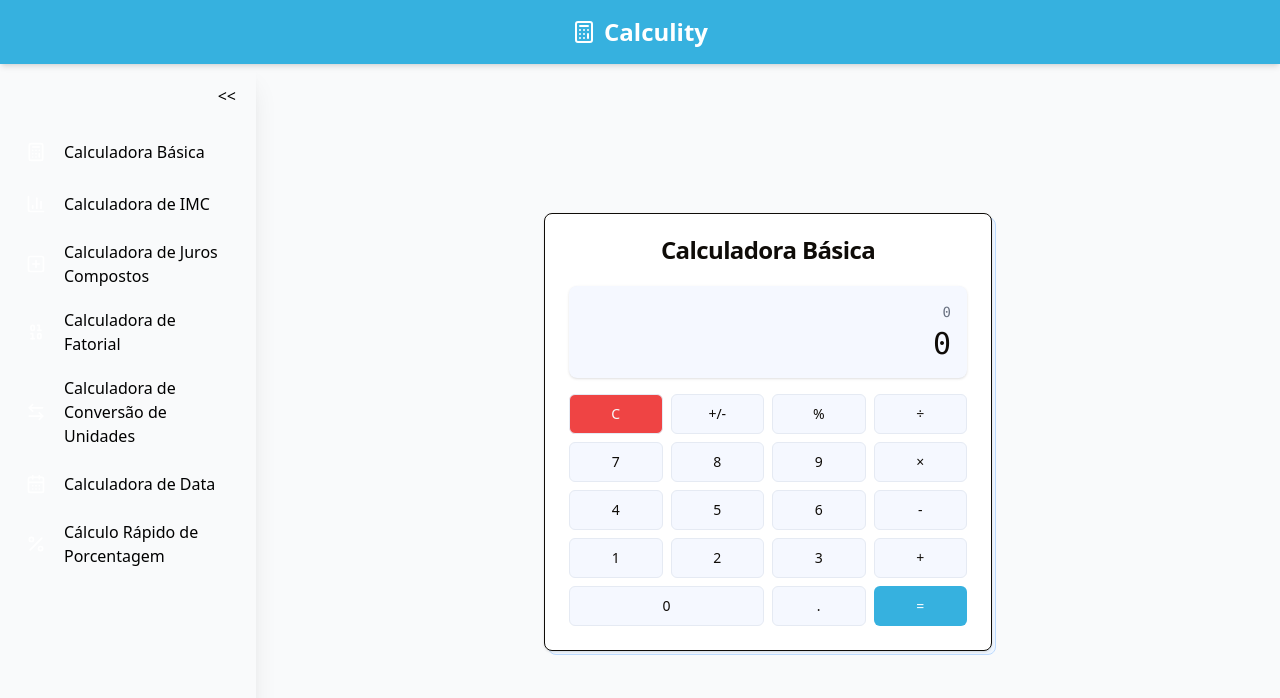
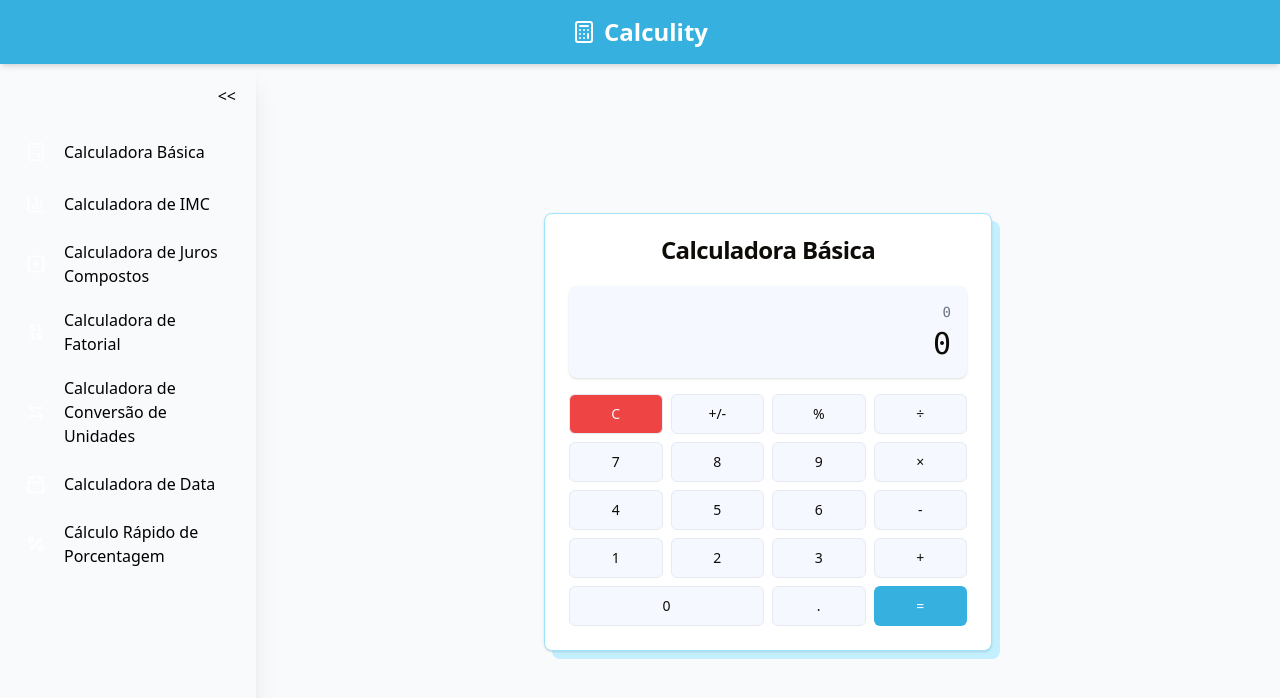
Before and after one commit to Thomgomes/Calculity_Hub, a React (Vite) app: page / in a window 1280 px wide. Shown: the top 698 px of the page. Built offline with nearby package versions, Linux system fonts and the light colour scheme.

Commit message:
style(te): adicionar cor de fundo da borda

```diff
--- a/src/components/ui/te.tsx
+++ b/src/components/ui/te.tsx
@@ -31,11 +31,11 @@ const Te: React.FC<CardProps> = ({
       {/* Wrapper com efeito de fundo */}
       <div className="relative w-full max-w-md mx-auto">
         {/* Borda azul deslocada */}
-        <div className="absolute top-1 left-1 w-full h-full rounded-lg border border-blue-200 bg-blue-50 z-[1]"></div>
+        <div className="absolute top-2 left-2 w-full h-full rounded-lg bg-border-outside z-[1]"></div>
         {/* Card */}
         <div
           className={cn(
-            "relative rounded-lg border bg-card text-card-foreground shadow-sm z-[2]",
+            "relative rounded-lg border border-border bg-card text-card-foreground shadow-sm z-[2]",
             cardClassName
           )}
           {...cardProps}
```
